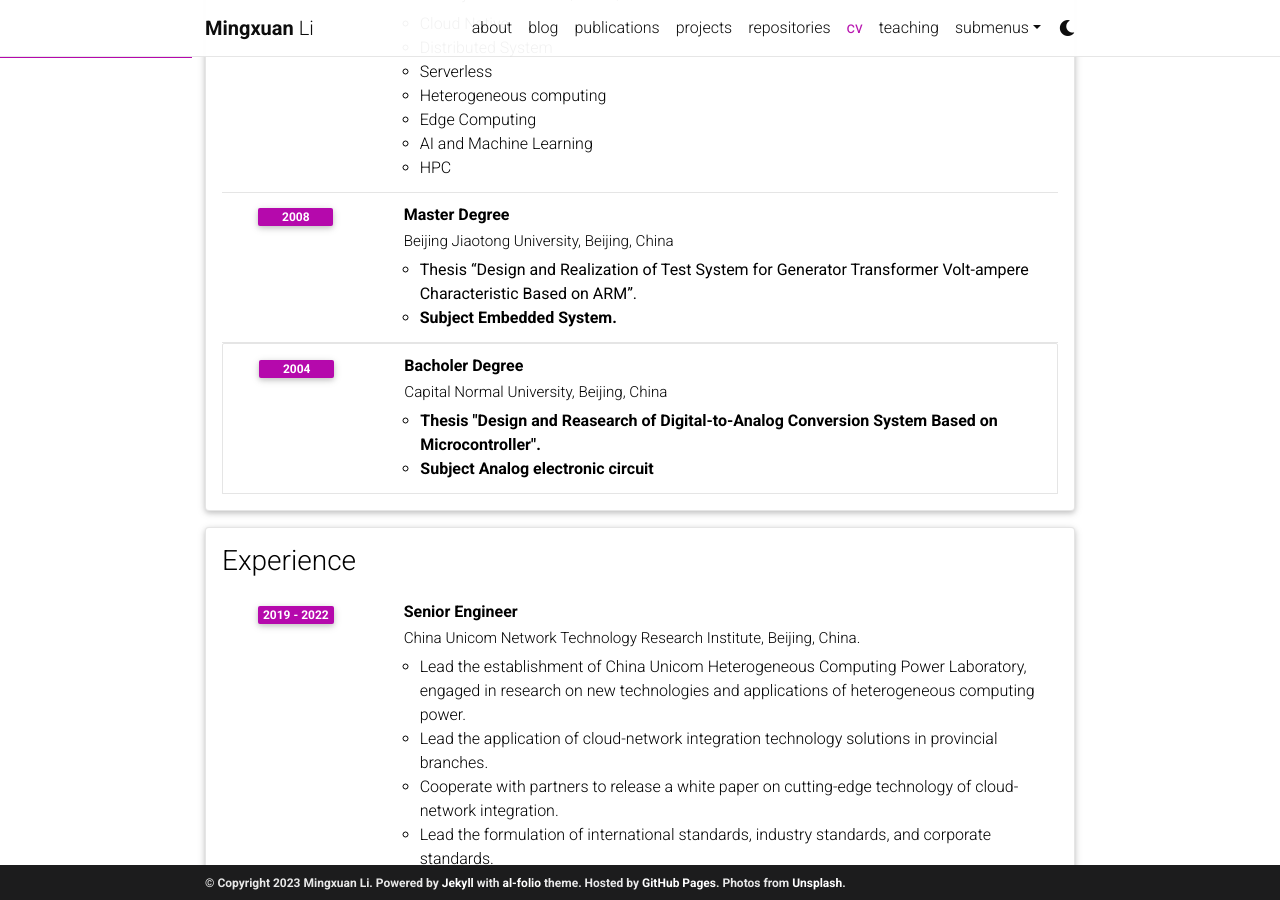
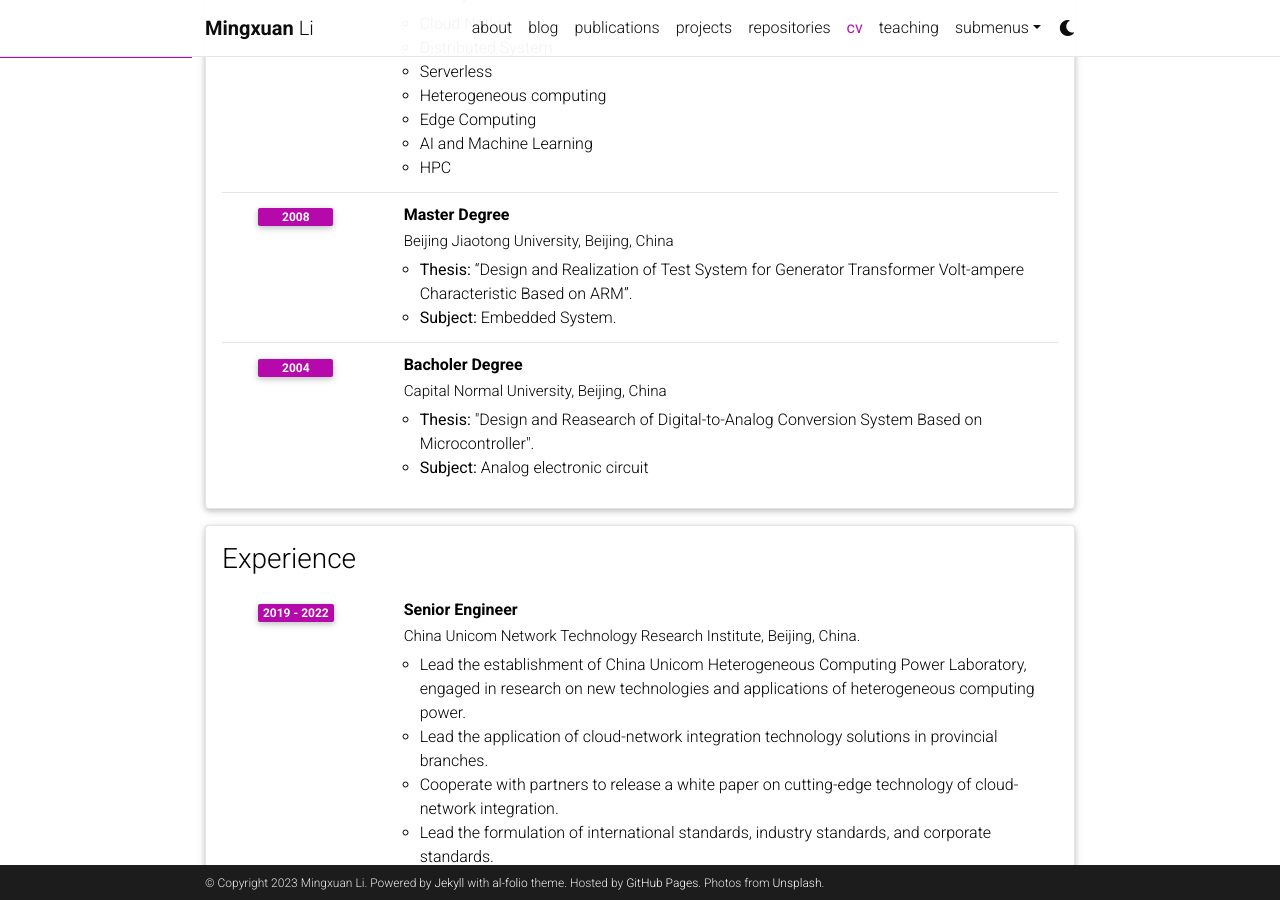
Before and after one commit to limx59/limx59.github.io, a Jekyll site: the page built from _pages/cv.md, in a window 1280 px wide and 900 px high, scrolled down 509 px. Built offline with Jekyll 4.4.1, drawn with Linux system fonts in a browser that asks for light colours; comment, search, counter and statistics services are not loaded; a style sheet for code colours, icons or effects is not loaded.

Commit message:
Update cv.yml

```diff
--- a/_data/cv.yml
+++ b/_data/cv.yml
@@ -27,14 +27,14 @@
       institution: Beijing Jiaotong University, Beijing, China
       year: 2008
       description:
-        - <b>Thesis  “Design and Realization of Test System for Generator Transformer Volt-ampere Characteristic Based on ARM”.
-        - <b>Subject  Embedded System.
+        - <b>Thesis:</b> “Design and Realization of Test System for Generator Transformer Volt-ampere Characteristic Based on ARM”.
+        - <b>Subject:</b> Embedded System.
     - title: Bacholer Degree
       institution: Capital Normal University, Beijing, China
       year: 2004
       description:
-        - <b>Thesis "Design and Reasearch of Digital-to-Analog Conversion System Based on Microcontroller".
-        - <b>Subject Analog electronic circuit
+        - <b>Thesis:</b> "Design and Reasearch of Digital-to-Analog Conversion System Based on Microcontroller".
+        - <b>Subject:</b> Analog electronic circuit
 
 - title: Experience
   type: time_table
```
